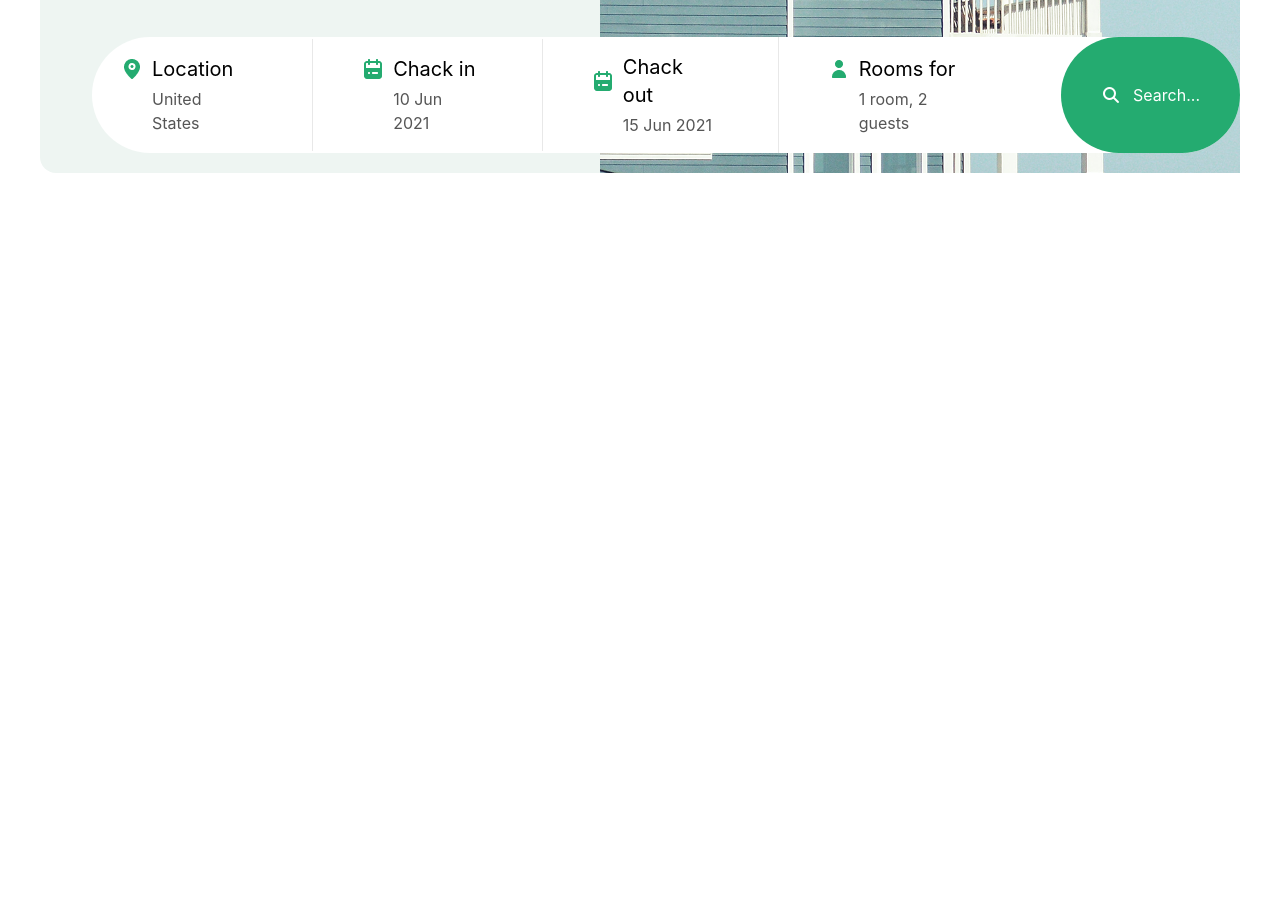
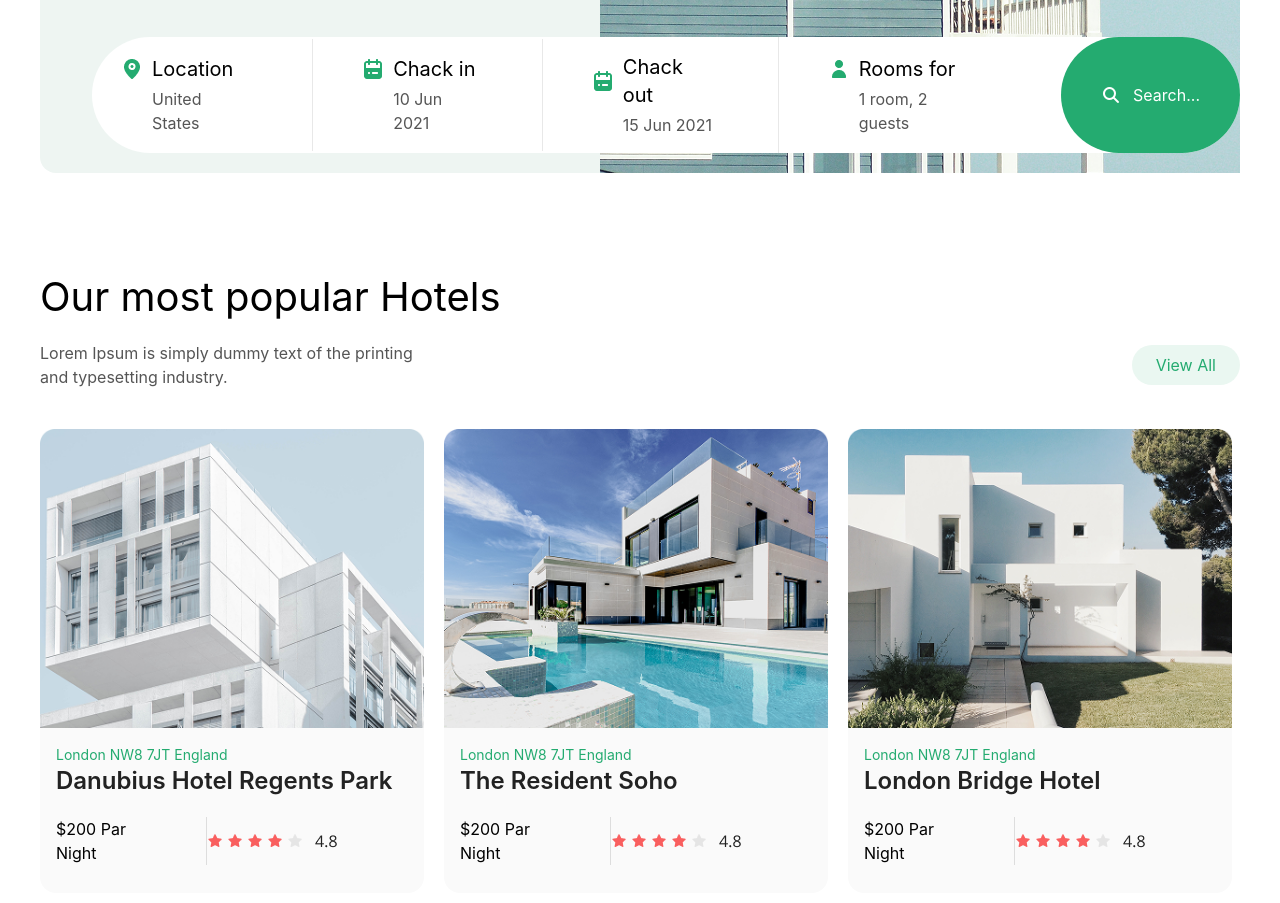
Before and after one commit to Vikingstrong/Class-Work-11, a website: page index.html in a window 1280 px wide. Shown: the part 571-1474 px from the top of the page. Before the commit the page ends 800 px from the top, so only its background shows below. Drawn offline with nearby package versions, Linux system fonts and the light colour scheme; files that its build step writes are made by us from their sources.

Commit message:
Add section 2 on page 1

```diff
--- a/index.html
+++ b/index.html
@@ -50,6 +50,49 @@
             <p class="self-stretch bg-[#24AB70] text-white flex items-center px-10 rounded-[150px] gap-3"><i class="fa-solid fa-magnifying-glass"></i> Search...</p>
         </div>
     </section>
+
+    <section class="max-w-300 m-auto flex flex-col gap-5 p-6 lg:px-0 lg:py-25">
+        <h2 class="text-3xl lg:text-[40px]">Our most popular Hotels</h2>
+        <div class="flex flex-col lg:flex-row lg:justify-between items-start lg:items-center gap-4 lg:gap-0">
+            <p class="text-[#555555] lg:w-[33%]">Lorem Ipsum is simply dummy text of the printing and typesetting industry.</p>
+            <p class="text-[#24AB70] bg-[#EAF7F1] rounded-4xl py-2 px-6">View All</p>
+        </div>
+        <div class="flex overflow-auto gap-5 mt-5 lg:overflow-visible">
+            <div class="flex flex-none flex-col lg:w-[32%]">
+                <img src="src/img/section2/img1.png" alt="">
+                <div class="flex p-4 flex-col bg-[#FAFAFA] rounded-b-2xl">
+                    <p class="text-[#24AB70] text-[14px]">London NW8 7JT England</p>
+                    <h3 class="text-[#222222] text-2xl font-semibold">Danubius Hotel Regents Park</h3>
+                    <div class="flex justify-between items-center w-[80%] mt-5 mb-3">
+                        <p class="pr-9 border-r border-[#DDDDDD]">$200 Par Night</p>
+                        <img src="src/img/section2/ocn.png" alt="">
+                    </div>
+                </div>
+            </div>
+            <div class="flex flex-none flex-col lg:w-[32%]">
+                <img src="src/img/section2/img2.png" alt="">
+                <div class="flex p-4 flex-col bg-[#FAFAFA] rounded-b-2xl">
+                    <p class="text-[#24AB70] text-[14px]">London NW8 7JT England</p>
+                    <h3 class="text-[#222222] text-2xl font-semibold">The Resident Soho</h3>
+                    <div class="flex justify-between items-center w-[80%] mt-5 mb-3">
+                        <p class="pr-9 border-r border-[#DDDDDD]">$200 Par Night</p>
+                        <img src="src/img/section2/ocn.png" alt="">
+                    </div>
+                </div>
+            </div>
+            <div class="flex flex-none flex-col lg:w-[32%]">
+                <img src="src/img/section2/img3.png" alt="">
+                <div class="flex p-4 flex-col bg-[#FAFAFA] rounded-b-2xl">
+                    <p class="text-[#24AB70] text-[14px]">London NW8 7JT England</p>
+                    <h3 class="text-[#222222] text-2xl font-semibold">London Bridge Hotel</h3>
+                    <div class="flex justify-between items-center w-[80%] mt-5 mb-3">
+                        <p class="pr-9 border-r border-[#DDDDDD]">$200 Par Night</p>
+                        <img src="src/img/section2/ocn.png" alt="">
+                    </div>
+                </div>
+            </div>
+        </div>
+    </section>
 </main>
 </body>
 </html>
```
Also changed, not shown: src/img/section2/img1.png (added), src/img/section2/img2.png (added), src/img/section2/img3.png (added), src/img/section2/ocn.png (added).
